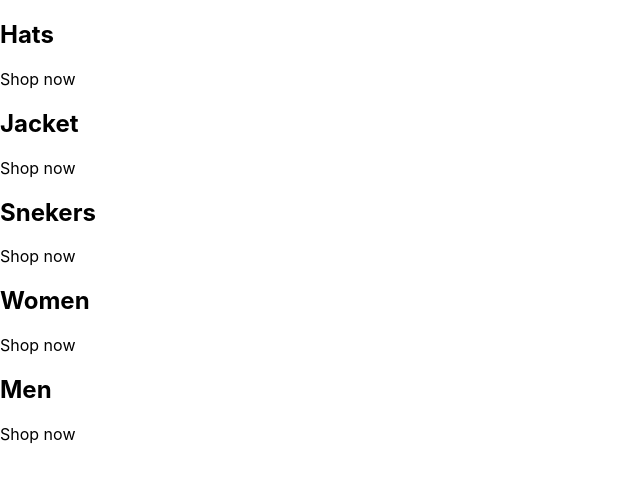
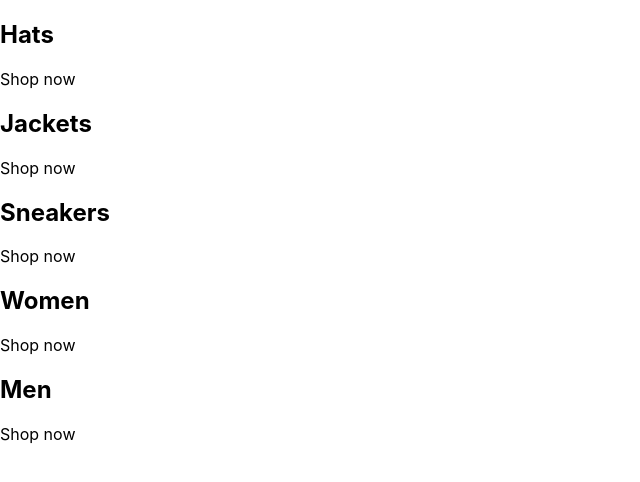
Before and after one commit to imyashsingh/crwn-clothing, a React (Create React App) app: page / in a window 1280 px wide. Shown: the top 482 px of the page, without its empty margins (0-640 px from the left). Built offline with nearby package versions, Linux system fonts and the light colour scheme.

Commit message:
adding contaner

```diff
--- a/src/App.js
+++ b/src/App.js
@@ -1,42 +1,43 @@
 
 
 const App = () => {
+
+  const catagories = [
+    {
+      id : 1,
+      title : 'Hats',
+    },
+    {
+      id : 2,
+      title : 'Jackets',
+    },
+    {
+      id : 1,
+      title : 'Sneakers',
+    },
+    {
+      id : 1,
+      title : 'Women',
+    },
+    {
+      id : 1,
+      title : 'Men',
+    }
+  ];
+
   return (
     <div className="categories-container">
-      <div className="category-container">
-        <div className="category-body-container">
-            <h2>Hats</h2>
+    {
+      catagories.map(({title}) => (
+        <div className="category-container">
+          <div className="background-image"/>
+          <div className="category-body-container">
+            <h2>{title}</h2>
             <p>Shop now</p>
+          </div>
         </div>
-      </div>
-
-      <div className="category-container">
-        <div className="category-body-container">
-            <h2>Jacket</h2>
-            <p>Shop now</p>
-        </div>
-      </div>
-
-      <div className="category-container">
-        <div className="category-body-container">
-            <h2>Snekers</h2>
-            <p>Shop now</p>
-        </div>
-      </div>
-
-      <div className="category-container">
-        <div className="category-body-container">
-            <h2>Women</h2>
-            <p>Shop now</p>
-        </div>
-      </div>
-
-      <div className="category-container">
-        <div className="category-body-container">
-            <h2>Men</h2>
-            <p>Shop now</p>
-        </div>
-      </div>
+      ))
+    }
     </div>
   );
 }
```
